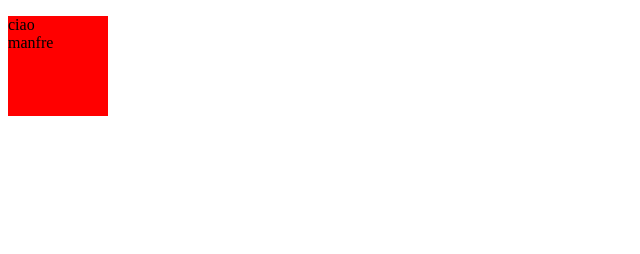
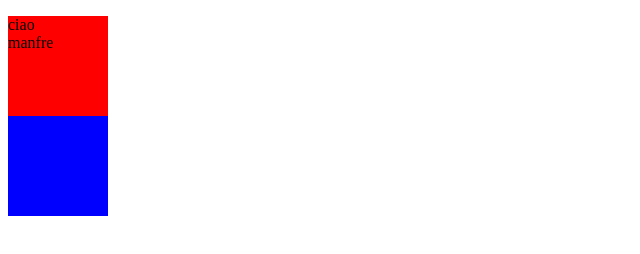
Before and after one commit to GiovanniTammaro9/css-sett-2, a plain HTML site: page fluid-pixel design/index.html in a window 1280 px wide. Shown: the whole page, without its empty margins (0-640 px from the left). Drawn offline with Linux system fonts and the light colour scheme.

Commit message:
creato un div quadrato con i pixel

```diff
--- a/fluid-pixel design/index.html
+++ b/fluid-pixel design/index.html
@@ -10,10 +10,12 @@
     <div class="container">
         <div class="figlio">
             <p>ciao manfre</p>
-
+        </div>
+    </div>
+    <div class="container2">
+        <div class="figlio">
 
         </div>
-
     </div>
 
 </body>
--- a/fluid-pixel design/style.css
+++ b/fluid-pixel design/style.css
@@ -8,3 +8,9 @@
     width: 50%;
     height: 50%;
 }
+
+.container2{
+    height: 100px;
+    width: 100px;
+    background-color: blue;
+}
```
